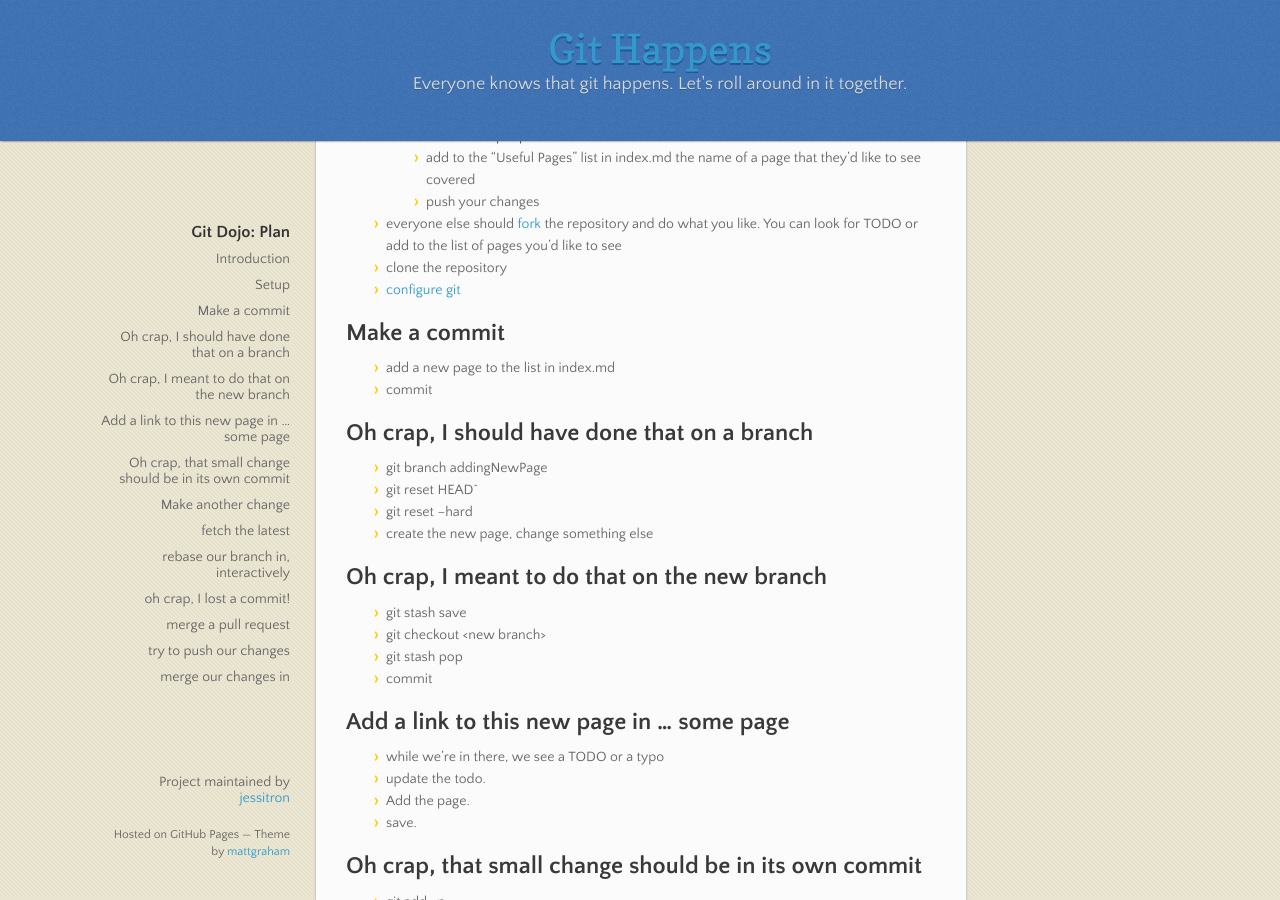
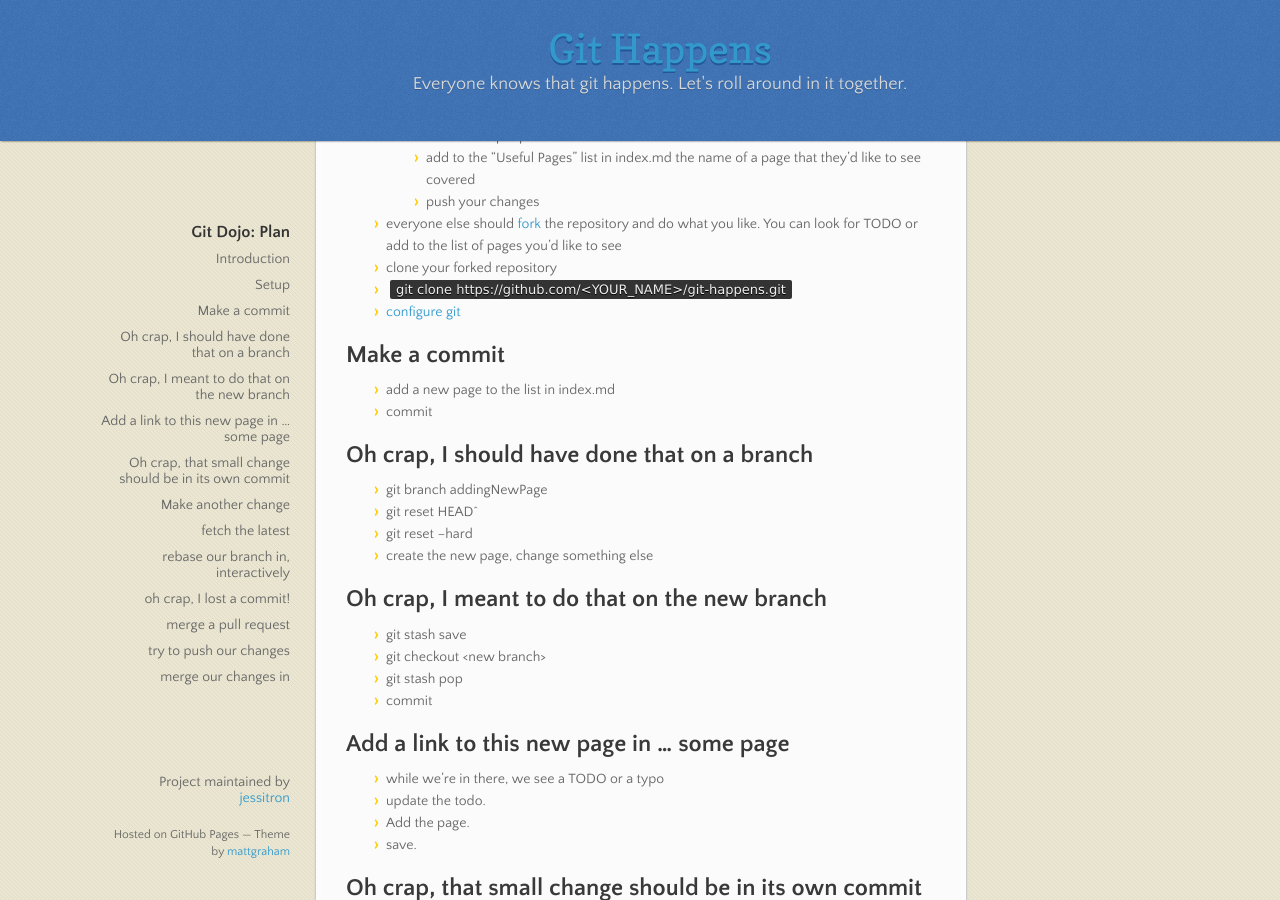
Before and after one commit to jessitron/git-happens, a Jekyll site: the page built from dojo.md, in a window 1280 px wide and 900 px high, scrolled down 536 px. Built offline with Jekyll 4.4.1, drawn with Linux system fonts in a browser that asks for light colours; nearby versions of some CDN libraries.

Commit message:
Added clone URL for forked repo

```diff
--- a/dojo.md
+++ b/dojo.md
@@ -25,7 +25,8 @@
   * push your changes
 * everyone else should [fork](fork.html) the repository and do what you like. You can
 look for TODO or add to the list of pages you'd like to see
-* clone the repository
+* clone your forked repository
+* `git clone https://github.com/<YOUR_NAME>/git-happens.git`
 * [configure git](commence.html)
 
 ## Make a commit
```
